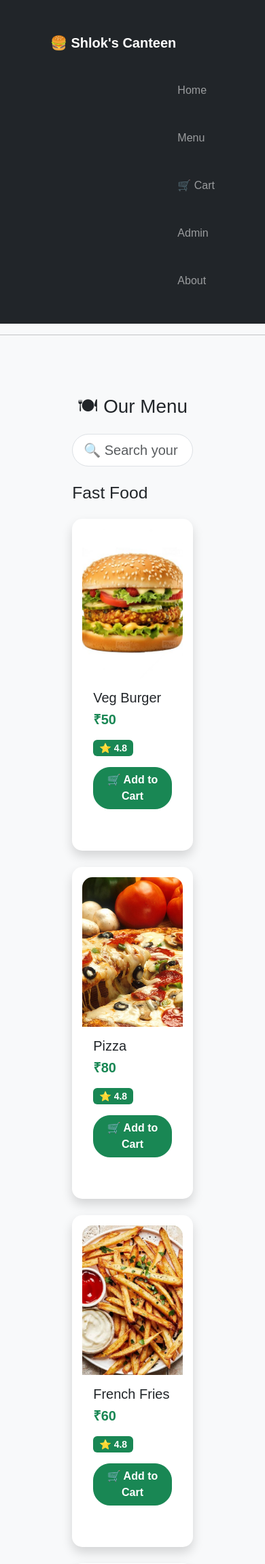
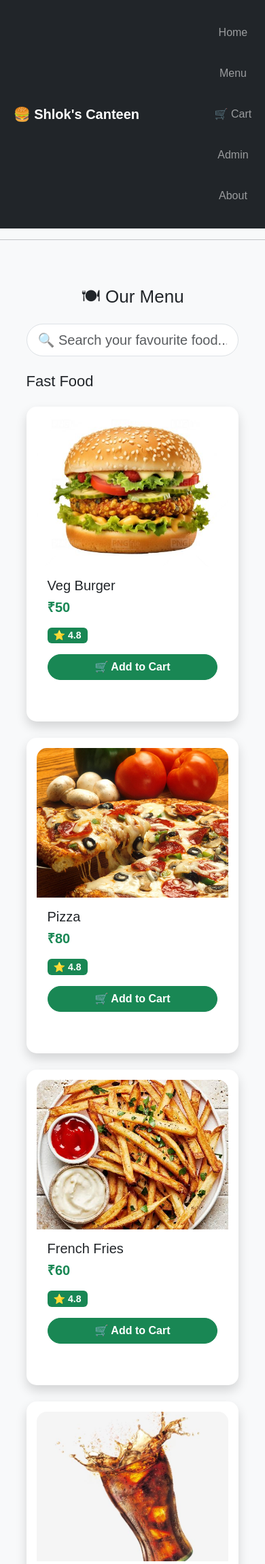
Before and after one commit to shlok-123-star/shlok-s-canteen, a Flask app: page /Menu in a window 390 px wide. Shown: the top 2300 px of the page at 68% size. Run offline with Flask 3, Linux system fonts and the light colour scheme.

Commit message:
Responsive design for mobile and laptop

```diff
--- a/static/style.css
+++ b/static/style.css
@@ -195,3 +195,82 @@ footer{
     font-weight:bold;
     border-radius:25px;
 }
+
+/* ===== Responsive Design for Mobile & Laptop ===== */
+
+* {
+    box-sizing: border-box;
+}
+
+img {
+    max-width: 100%;
+    height: auto;
+}
+
+/* Food cards layout */
+.food-container {
+    display: flex;
+    flex-wrap: wrap;
+    gap: 20px;
+    justify-content: center;
+}
+
+.food-card {
+    width: 280px;
+    padding: 15px;
+}
+
+/* Laptop / Desktop */
+@media (min-width: 768px) {
+
+    .container {
+        width: 85%;
+        margin: auto;
+    }
+
+    .food-card {
+        width: 280px;
+    }
+}
+
+
+/* Mobile */
+@media (max-width: 767px) {
+
+    nav {
+        text-align: center;
+    }
+
+    nav a {
+        display: block;
+        margin: 10px 0;
+    }
+
+    .container {
+        width: 95%;
+        padding: 10px;
+    }
+
+    .food-container {
+        flex-direction: column;
+        align-items: center;
+    }
+
+    .food-card {
+        width: 100%;
+        max-width: 350px;
+    }
+
+    h1 {
+        font-size: 26px;
+    }
+
+    h2 {
+        font-size: 22px;
+    }
+
+    button {
+        width: 100%;
+        padding: 12px;
+    }
+}
```
